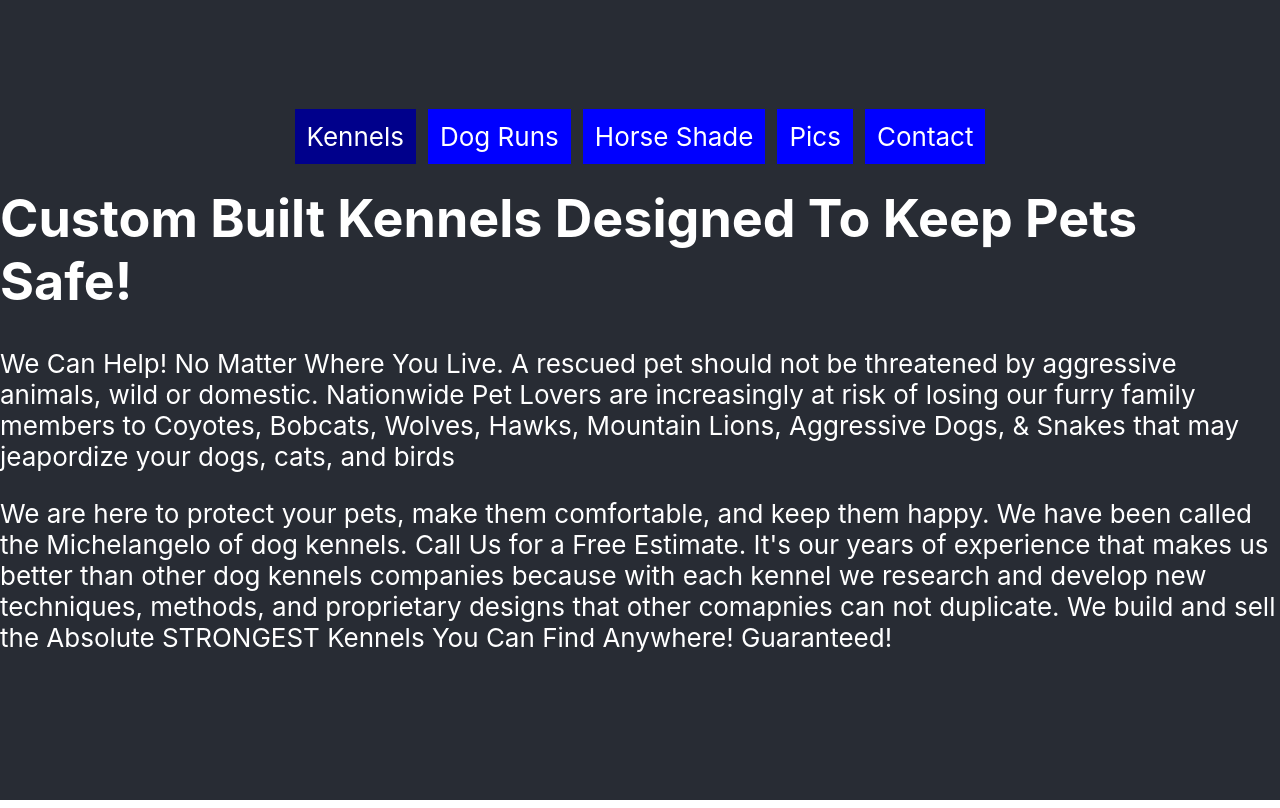
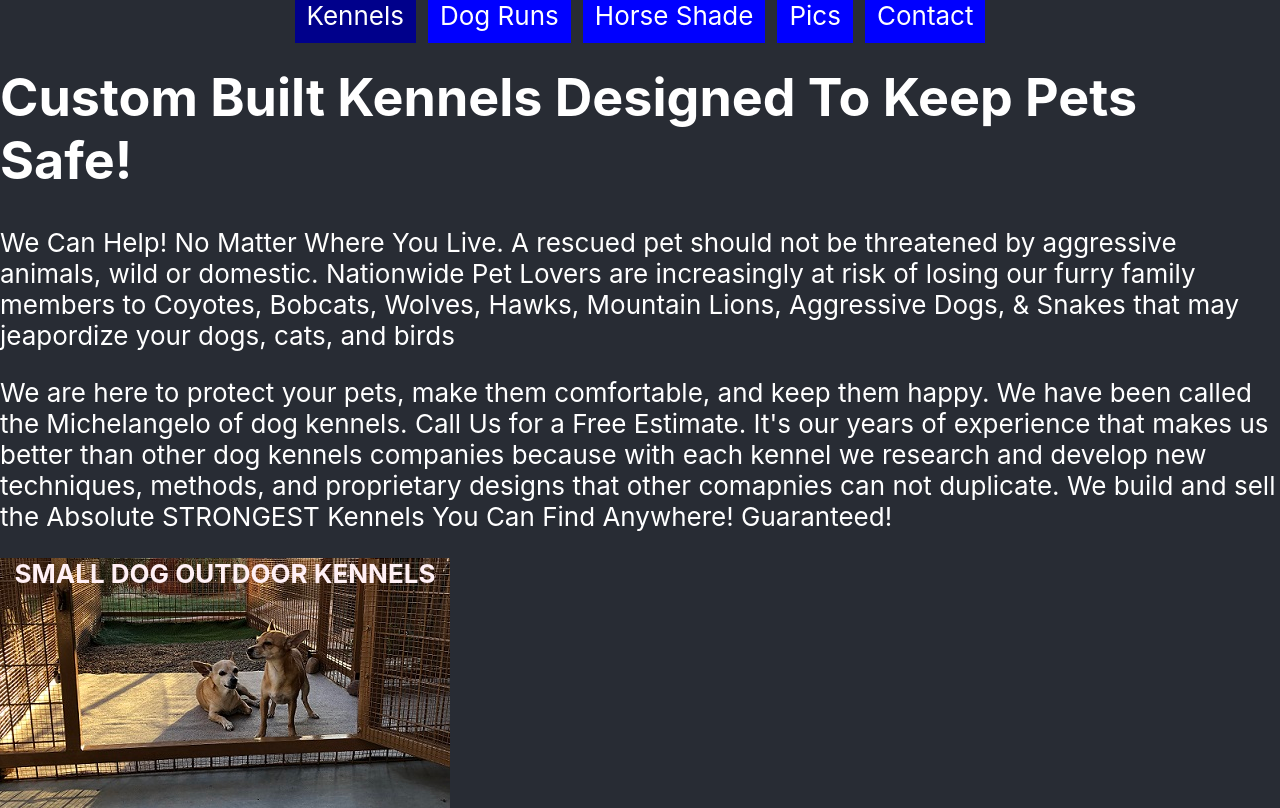
Before and after one commit to rhtaylor/Petsafe-kennels, a React (Create React App) app in the folder React-Front/pet-safe-kennels/: page /Kennel in a window 1280 px wide. Built offline with nearby package versions, Linux system fonts and the light colour scheme; no server answers.

Commit message:
child component for small dog kennels in kennel.jsx

```diff
--- a/React-Front/pet-safe-kennels/src/Kennel.jsx
+++ b/React-Front/pet-safe-kennels/src/Kennel.jsx
@@ -1,4 +1,5 @@
 import React, { Component } from 'react'
+import LowProfile from './components/LowProfileKennels.jsx'
 const info = "We Can Help!   No Matter Where You Live. A rescued pet should not be threatened by aggressive animals, wild or domestic. Nationwide Pet Lovers are increasingly at risk of losing our furry family members to Coyotes, Bobcats, Wolves, Hawks, Mountain Lions, Aggressive Dogs, & Snakes that may jeapordize your dogs, cats, and birds"
 const post_info = "We are here to protect your pets, make them comfortable, and keep them happy. We have been called the Michelangelo of dog kennels. Call Us for a Free Estimate. It's our years of experience that makes us better than other dog kennels companies because with each kennel we research and develop new techniques, methods, and proprietary designs that other comapnies can not duplicate. We build and sell the Absolute STRONGEST Kennels You Can Find Anywhere!   Guaranteed!"
 
@@ -6,10 +7,11 @@ const post_info = "We are here to protect your pets, make them comfortable, and
 
 export default class Kennel extends Component{
     render(){
-        return(<div>
+        return(<div className="Dog">
             <h1>Custom Built Kennels Designed To Keep Pets Safe!</h1>
             <p>{info}</p>
             <p>{post_info}</p>
+            <LowProfile />
         </div>
         )
     }
--- /dev/null
+++ b/React-Front/pet-safe-kennels/src/components/LowProfileKennels.jsx
@@ -0,0 +1,13 @@
+import React, { Component } from 'react'
+import '../css/small-dog-kennel.scss'
+export default class LowProfile extends Component{
+    render(){
+        return( <div>
+                <div id="small-dog-kennel" >
+                <p>SMALL DOG OUTDOOR KENNELS</p>
+              </div>
+              </div>
+
+        )
+    }
+}
--- /dev/null
+++ b/React-Front/pet-safe-kennels/src/css/small-dog-kennel.scss
@@ -0,0 +1,18 @@
+.Dog{
+    display: block;
+    align-content: center;
+}
+
+#small-dog-kennel {
+    background: url(#{'../pictures/low-Profile-Dog-Kennel.jpg'});
+    background-repeat: no-repeat;
+    background-position:center;
+    min-height: 250px;
+    max-width: 450px;
+    margin-right: 70vh;
+    p{
+        color: lavenderblush;
+        text-align: center;
+         font-weight: bold;
+    }
+}
```
Also changed, not shown: React-Front/pet-safe-kennels/src/pictures/low-Profile-Dog-Kennel.jpg (added), 1 other file (tests, documents, lock files or other folders).
